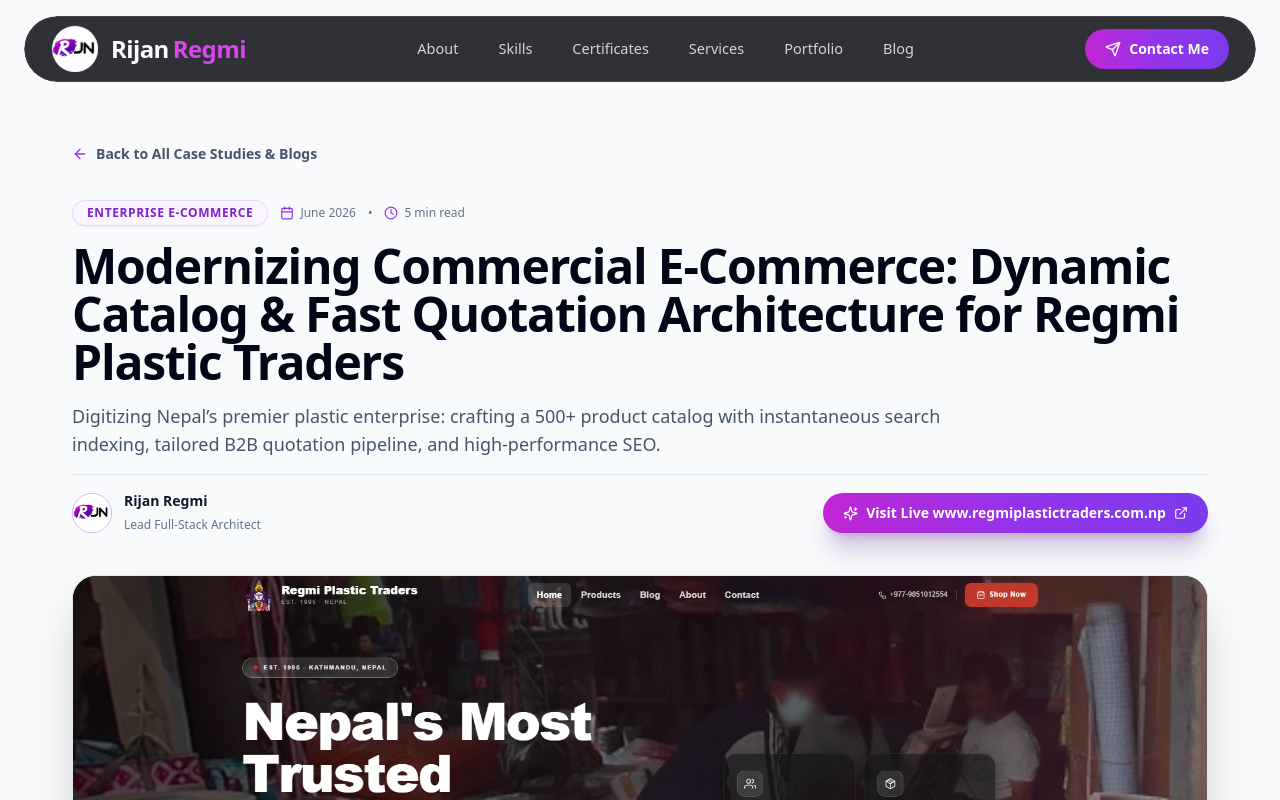
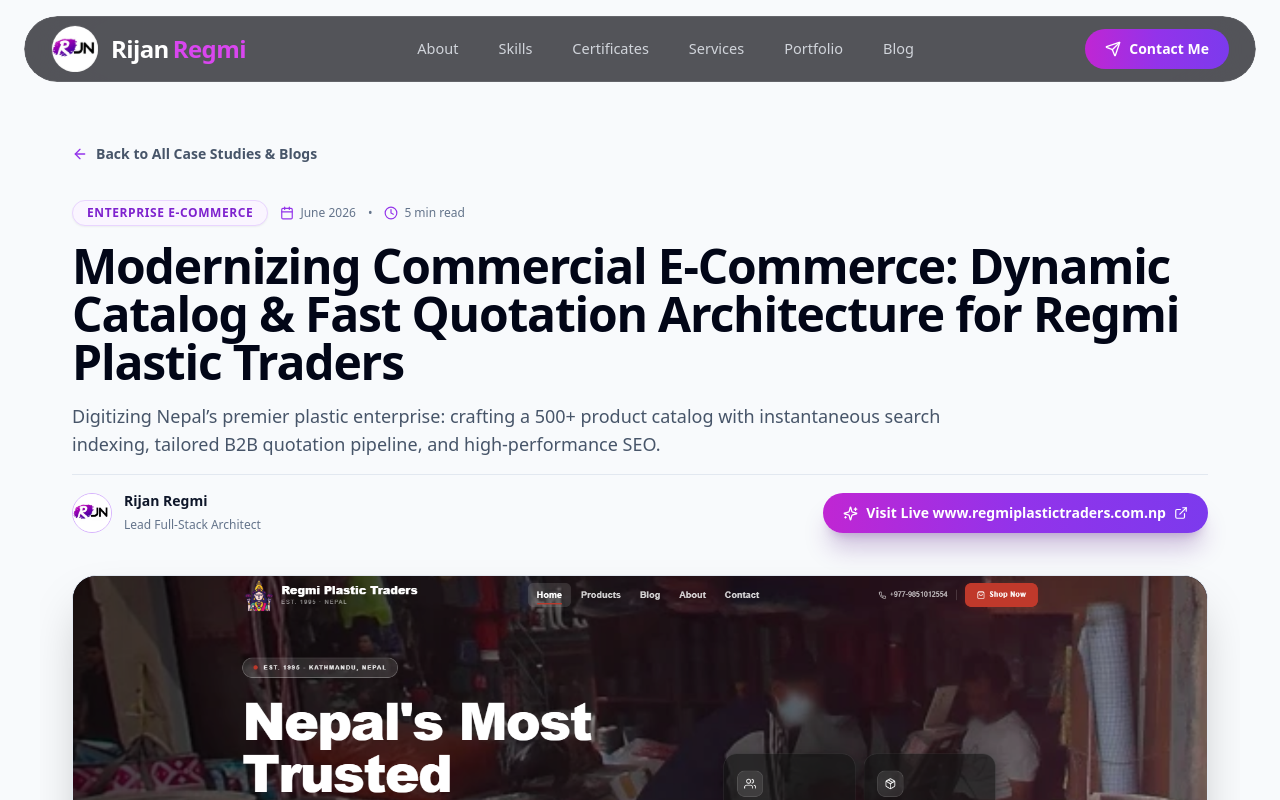
Before and after one commit to RijanRegmi/RijanRegmi, a Next.js app: page /blog/regmi-plastic-traders in a window 1280 px wide. Shown: the top 800 px of the page. Built offline with nearby package versions, Linux system fonts and the light colour scheme.

Commit message:
update navbar

```diff
--- a/components/FloatingNavbar.tsx
+++ b/components/FloatingNavbar.tsx
@@ -325,8 +325,8 @@
       >
         {/* Transparent Frosted Glass Floating Pill Container */}
         <div className={`relative rounded-full px-3 sm:px-5 py-2 sm:py-2.5 flex items-center justify-between gap-2 sm:gap-3 lg:gap-4 ${isDark
-            ? 'bg-[#0e0e14]/85 border border-white/10 shadow-2xl shadow-black/60'
-            : 'bg-white/70 backdrop-blur-2xl sm:backdrop-blur-3xl border border-white/75 shadow-lg shadow-slate-900/5'
+            ? 'bg-[#0e0e14]/70 border border-white/10 shadow-2xl shadow-black/40'
+            : 'bg-white/65 border border-white/60 shadow-lg shadow-slate-900/5'
           } backdrop-blur-2xl sm:backdrop-blur-3xl w-full overflow-hidden animate-navbar-glass-reveal`}>
 
           {/* Inner Content */}
@@ -482,8 +482,8 @@
         >
           <div className="overflow-hidden w-full">
             <div className={`mt-2.5 ${isDark
-                ? 'bg-[#0e0e14]/95 border border-white/10 text-gray-200 shadow-2xl shadow-black/80'
-                : 'bg-white/95 border border-slate-200/90 text-slate-800 shadow-2xl shadow-slate-900/20'
+                ? 'bg-[#0e0e14]/85 border border-white/10 text-gray-200 shadow-2xl shadow-black/80'
+                : 'bg-white/85 border border-slate-200/90 text-slate-800 shadow-2xl shadow-slate-900/20'
               } backdrop-blur-3xl rounded-3xl p-5 space-y-1`}>
               {navItems.map((item, index) => (
                 <div
```
